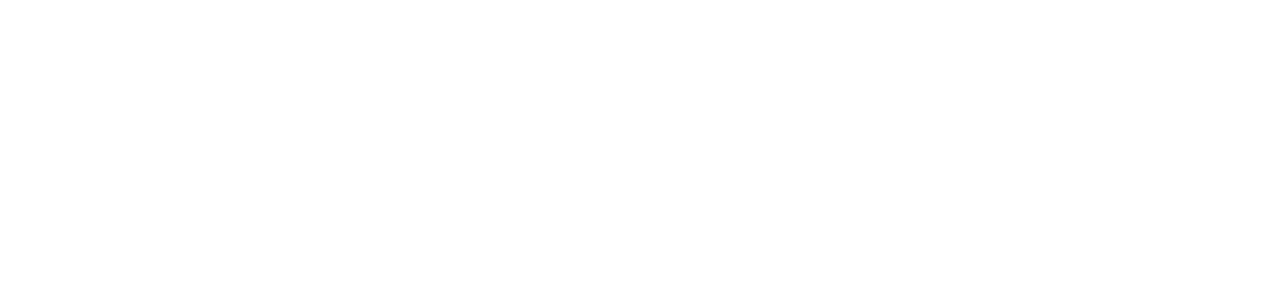
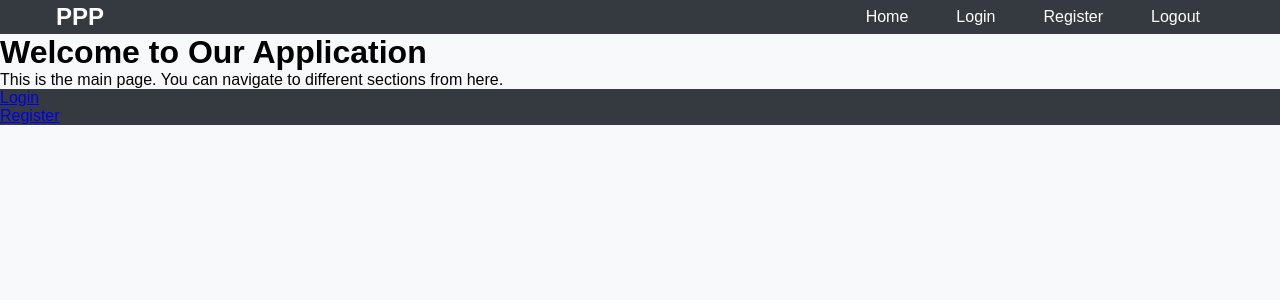
Before and after one commit to notAnotherAverageJoe/Property-Preservation-Plus, a React (Create React App) app in the folder client/: page / in a window 1280 px wide. Before the commit this address had no page. Shown: the top 300 px of the page. Built offline with nearby package versions, Linux system fonts and the light colour scheme.

Commit message:
added the auth route

```diff
--- a/client/src/App.js
+++ b/client/src/App.js
@@ -2,13 +2,24 @@ import React from "react";
 import { BrowserRouter as Router, Routes, Route } from "react-router-dom";
 import Login from "./components/Login";
 import Register from "./components/Register";
+import Home from "./components/Home";
+import Dashboard from "./components/Dashboard";
+import withAuth from "./components/withAuth"; // Import the HOC
+import Navbar from "./components/Navbar";
+import "./components/Navbar.css";
+
+// Wrap the Dashboard component with the withAuth HOC
+const ProtectedDashboard = withAuth(Dashboard);
 
 function App() {
   return (
     <Router>
+      <Navbar />
       <Routes>
+        <Route path="/" element={<Home />} />
         <Route path="/login" element={<Login />} />
         <Route path="/register" element={<Register />} />
+        <Route path="/dashboard" element={<ProtectedDashboard />} />{" "}
       </Routes>
     </Router>
   );
--- /dev/null
+++ b/client/src/components/Dashboard.js
@@ -0,0 +1,13 @@
+// Dashboard.js
+import React from "react";
+
+const Dashboard = () => {
+  return (
+    <div>
+      <h1>Dashboard</h1>
+      <p>Welcome to the dashboard. You are logged in!</p>
+    </div>
+  );
+};
+
+export default Dashboard;
--- /dev/null
+++ b/client/src/components/Home.js
@@ -0,0 +1,26 @@
+// src/pages/Main.js
+import React from "react";
+import { Link } from "react-router-dom";
+
+const Main = () => {
+  return (
+    <div>
+      <h1>Welcome to Our Application</h1>
+      <p>
+        This is the main page. You can navigate to different sections from here.
+      </p>
+      <nav>
+        <ul>
+          <li>
+            <Link to="/login">Login</Link>
+          </li>
+          <li>
+            <Link to="/register">Register</Link>
+          </li>
+        </ul>
+      </nav>
+    </div>
+  );
+};
+
+export default Main;
--- a/client/src/components/Login.js
+++ b/client/src/components/Login.js
@@ -1,20 +1,33 @@
+// Login.js
 import React, { useState } from "react";
-import { login } from "../utils/authService"; // Adjust the path as needed
+import { useNavigate } from "react-router-dom";
+import { useAuth } from "../contexts/AuthContext"; // Import the useAuth hook
+import axios from "axios";
 
 const Login = () => {
   const [email, setEmail] = useState("");
   const [password, setPassword] = useState("");
-  const [error, setError] = useState("");
+  const navigate = useNavigate(); // Use navigate to redirect
+  const { login } = useAuth(); // Access the login function from context
 
   const handleSubmit = async (e) => {
     e.preventDefault();
+
     try {
-      const data = await login({ email, password });
-      // Handle successful login
-      console.log("Login successful:", data);
-    } catch (err) {
-      setError("Login failed");
-      console.error(err);
+      const response = await axios.post(
+        "http://localhost:3000/api/auth/login",
+        {
+          email,
+          password,
+        }
+      );
+      if (response.data.token) {
+        login(response.data.token); // Save the token and update auth state
+        navigate("/dashboard"); // Redirect to dashboard after login
+      }
+    } catch (error) {
+      console.error("Login failed", error);
+      // Handle error (e.g., show a message to the user)
     }
   };
 
@@ -42,7 +55,6 @@ const Login = () => {
         </div>
         <button type="submit">Login</button>
       </form>
-      {error && <p>{error}</p>}
     </div>
   );
 };
--- /dev/null
+++ b/client/src/components/Navbar.css
@@ -0,0 +1,95 @@
+/* Basic Reset */
+* {
+    box-sizing: border-box;
+    margin: 0;
+    padding: 0;
+  }
+
+  /* Body Styling */
+  body {
+    font-family: Arial, sans-serif;
+    background-color: #f8f9fa;
+  }
+
+  /* Navbar Container */
+  nav {
+    background-color: #343a40;
+    color: #ffffff;
+  }
+
+  /* Navbar Inner Container */
+  .nav-container {
+    display: flex;
+    justify-content: space-between;
+    align-items: center;
+    padding: 0 1rem;
+    max-width: 1200px;
+    margin: 0 auto;
+  }
+
+  /* Navbar Brand */
+  .nav-brand {
+    font-size: 1.5rem;
+    font-weight: bold;
+  }
+
+  /* Navbar Links */
+  .nav-links {
+    list-style: none;
+    display: flex;
+  }
+
+  .nav-links li {
+    margin: 0 0.5rem;
+  }
+
+  .nav-links a {
+    color: #ffffff;
+    text-decoration: none;
+    padding: 0.5rem 1rem;
+    display: block;
+    transition: background-color 0.3s;
+  }
+
+  .nav-links a:hover {
+    background-color: #495057;
+    border-radius: 4px;
+  }
+
+  /* Toggle Button */
+  .toggle-button {
+    display: none;
+    flex-direction: column;
+    cursor: pointer;
+    padding: 0.5rem;
+  }
+
+  .toggle-button div {
+    background-color: #ffffff;
+    height: 3px;
+    width: 25px;
+    margin: 3px 0;
+    transition: 0.3s;
+  }
+
+  /* Responsive Styling */
+  @media (max-width: 768px) {
+    .nav-links {
+      display: none;
+      flex-direction: column;
+      width: 100%;
+      background-color: #343a40;
+      position: absolute;
+      top: 60px;
+      left: 0;
+      padding: 1rem;
+    }
+
+    .nav-links.active {
+      display: flex;
+    }
+
+    .toggle-button {
+      display: flex;
+    }
+  }
--- /dev/null
+++ b/client/src/components/Navbar.js
@@ -0,0 +1,50 @@
+import React from "react";
+import { Link, useNavigate } from "react-router-dom";
+
+function Navbar() {
+  const navigate = useNavigate();
+
+  const handleLogout = () => {
+    // Clear authentication token from localStorage or any other storage
+    localStorage.removeItem("token");
+
+    // Redirect to login page
+    navigate("/login");
+  };
+
+  return (
+    <nav>
+      <div className="nav-container">
+        <div className="nav-brand">PPP</div>
+        <div
+          className="toggle-button"
+          onClick={() =>
+            document.getElementById("nav-links").classList.toggle("active")
+          }
+        >
+          <div></div>
+          <div></div>
+          <div></div>
+        </div>
+        <ul className="nav-links" id="nav-links">
+          <li>
+            <Link to="/">Home</Link>
+          </li>
+          <li>
+            <Link to="/login">Login</Link>
+          </li>
+          <li>
+            <Link to="/register">Register</Link>
+          </li>
+          <li>
+            <Link to="/login" onClick={handleLogout} className="nav-button">
+              Logout
+            </Link>
+          </li>
+        </ul>
+      </div>
+    </nav>
+  );
+}
+
+export default Navbar;
--- /dev/null
+++ b/client/src/components/withAuth.js
@@ -0,0 +1,17 @@
+import React from "react";
+import { Navigate } from "react-router-dom";
+import { useAuth } from "../contexts/AuthContext"; // Import the useAuth hook
+
+function withAuth(Component) {
+  return function AuthenticatedComponent(props) {
+    const { isAuthenticated } = useAuth();
+
+    if (!isAuthenticated) {
+      return <Navigate to="/login" />;
+    }
+
+    return <Component {...props} />;
+  };
+}
+
+export default withAuth;
--- a/client/src/contexts/AuthContext.js
+++ b/client/src/contexts/AuthContext.js
@@ -1,29 +1,31 @@
-// src/context/AuthContext.js
-import React, { createContext, useState } from "react";
+// authContext.js
+import React, { createContext, useContext, useState, useEffect } from "react";
 
 const AuthContext = createContext();
 
-const AuthProvider = ({ children }) => {
-  const [auth, setAuth] = useState({
-    token: localStorage.getItem("token"),
-    user: null,
-  });
+export const AuthProvider = ({ children }) => {
+  const [isAuthenticated, setIsAuthenticated] = useState(false);
+
+  useEffect(() => {
+    const token = localStorage.getItem("token");
+    setIsAuthenticated(!!token);
+  }, []);
 
   const login = (token) => {
     localStorage.setItem("token", token);
-    setAuth({ token });
+    setIsAuthenticated(true);
   };
 
   const logout = () => {
     localStorage.removeItem("token");
-    setAuth({ token: null, user: null });
+    setIsAuthenticated(false);
   };
 
   return (
-    <AuthContext.Provider value={{ auth, login, logout }}>
+    <AuthContext.Provider value={{ isAuthenticated, login, logout }}>
       {children}
     </AuthContext.Provider>
   );
 };
 
-export { AuthContext, AuthProvider };
+export const useAuth = () => useContext(AuthContext);
```
